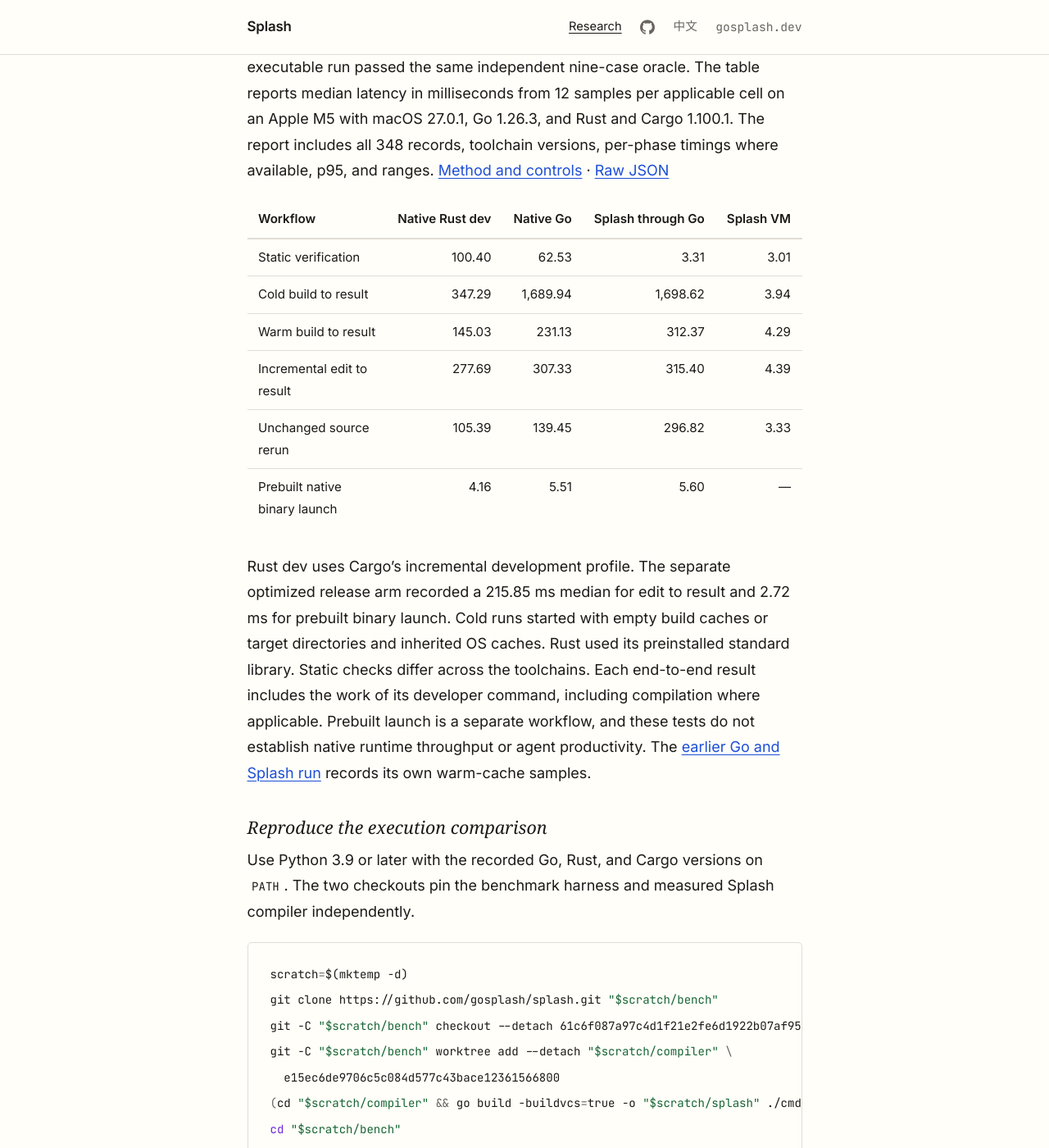
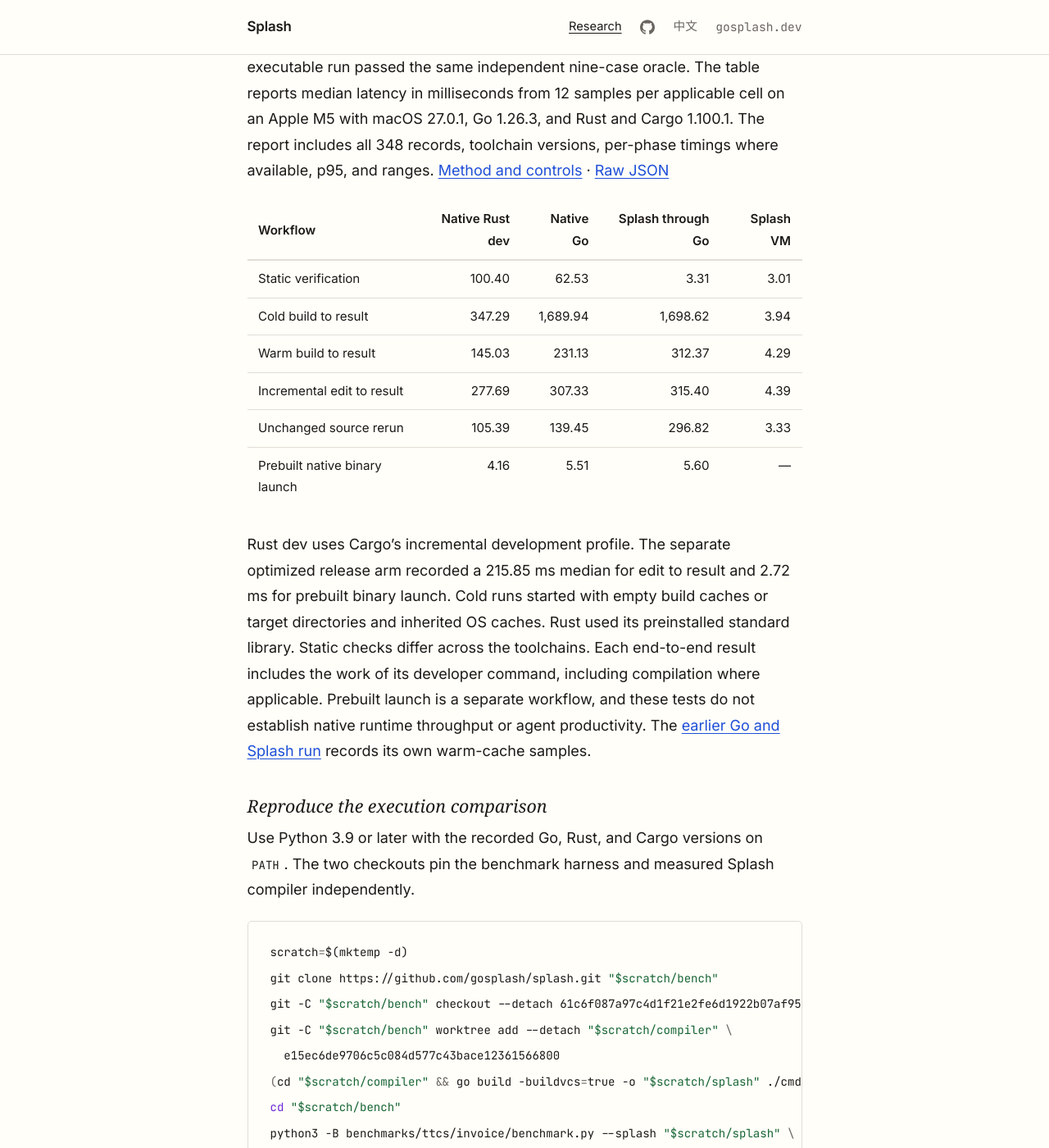
Before and after one commit to gosplash/splash, a Jekyll site: the page built from site/research.md, in a window 1280 px wide and 1400 px high, scrolled down 952 px. Shown: the whole window at 82% size. Built offline with Jekyll 4.4.1, drawn with Linux system fonts in a browser that asks for light colours; nearby versions of some CDN libraries; some web fonts are replaced.

Commit message:
style: keep research table headings within the content width

```diff
--- a/site/assets/css/main.css
+++ b/site/assets/css/main.css
@@ -373,6 +373,11 @@ pre[class*="language-"]       { background: none; text-shadow: none; }
 .research-table table {
   display: table;
   margin-bottom: 0;
+  min-width: 33rem;
+}
+
+.research-table th {
+  white-space: normal;
 }
 
 /* --- Reader's Guide callout --- */
```
